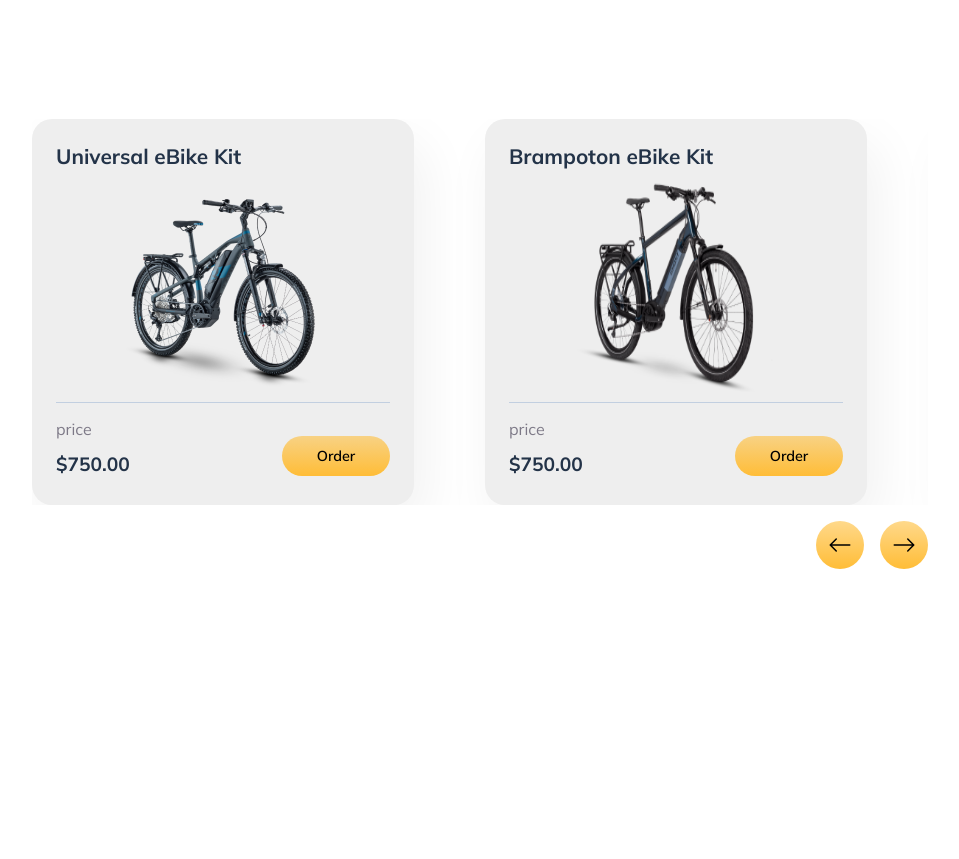
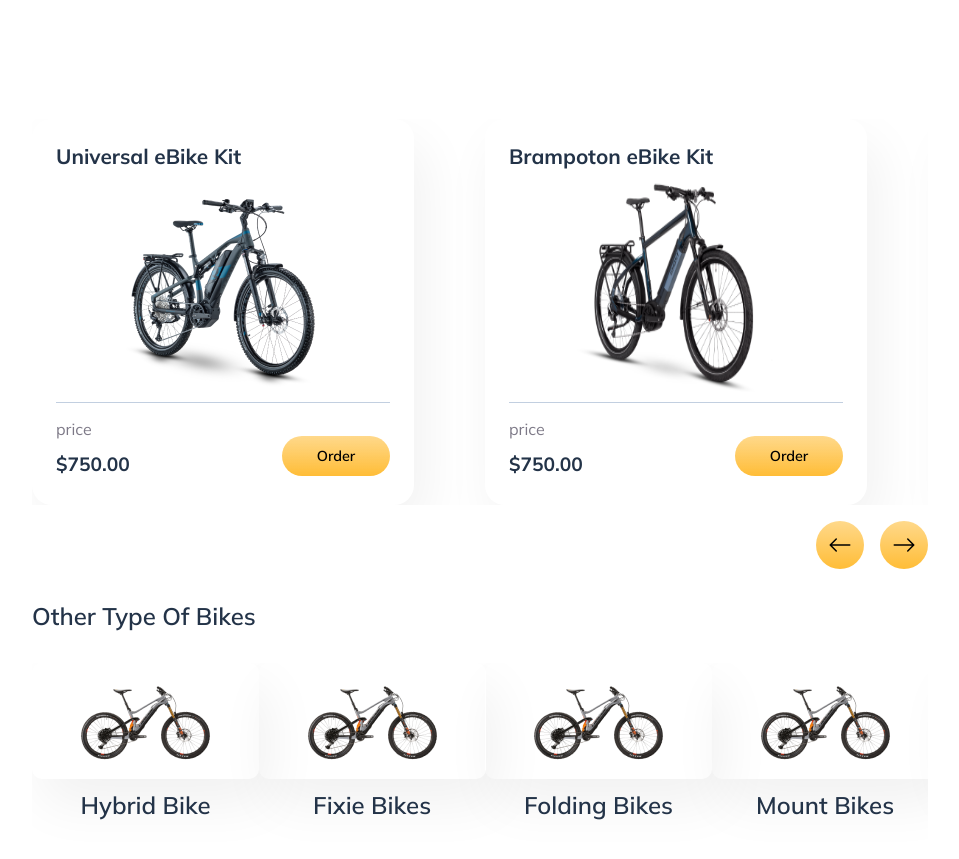
Before and after one commit to Iretoms/bike-store-landing-page, a React (Create React App) app: page / in a window 1280 px wide. Shown: the part 681-1540 px from the top of the page, without its empty margins (160-1119 px from the left). Built offline with nearby package versions, Linux system fonts and the light colour scheme.

Commit message:
Other Bikes section B

```diff
--- a/src/components/BikeTypes.js
+++ b/src/components/BikeTypes.js
@@ -2,16 +2,21 @@ import React from 'react';
 import styled from 'styled-components';
 
 import Ebikes from './Ebikes';
+import OtherBike from './OtherBike';
 
 const BikeTypes = () => {
     return (
-        <Section>
-            <Container>
-                <article className='e-bike'>
-                    <Ebikes/>
-                </article>
-            </Container>
-        </Section>
+      <Section>
+        <Container>
+          <article className="e-bike">
+            <Ebikes />
+          </article>
+          <article className="other-types">
+            <h4>Other Type Of Bikes</h4>
+            <OtherBike/>
+          </article>
+        </Container>
+      </Section>
     );
 };
 
@@ -23,6 +28,15 @@ width: 100%;
 const Container = styled.div`
 width: 70%;
 margin: 0 auto;
+.other-types {
+    margin-top: 2rem;
+    h4 {
+        color: #233348;
+        font-weight: 600;
+        font-size: 1.5rem;
+        margin-bottom: 2rem;
+    }
+}
 `
 
 export default BikeTypes;
--- a/src/components/Ebikes.js
+++ b/src/components/Ebikes.js
@@ -12,8 +12,7 @@ import "swiper/css/navigation";
 
 const Ebikes = () => {
   return (
-    <>
-      <SwiperContainer>
+      <>
         <Swiper
           modules={[Navigation, Pagination, Scrollbar, A11y]}
           spaceBetween={10}
@@ -52,7 +51,7 @@ const Ebikes = () => {
             <Card>
               <h4>Brampoton eBike Kit</h4>
               <div className="image-container">
-                <img src={brampoton} alt="universal" />
+                <img src={brampoton} alt="brampoton" />
               </div>
               <div className="price-order">
                 <div>
@@ -82,7 +81,7 @@ const Ebikes = () => {
             <Card>
               <h4>Universal eBike Kit</h4>
               <div className="image-container">
-                <img src={brampoton} alt="universal" />
+                <img src={brampoton} alt="brampoton" />
               </div>
               <div className="price-order">
                 <div>
@@ -102,15 +101,11 @@ const Ebikes = () => {
             <BsArrowRight />
           </div>
         </NavButtons>
-      </SwiperContainer>
-    </>
+      </>
   );
 };
 
-const SwiperContainer = styled.div``;
-
 const Card = styled.div`
-  background-color: #eee;
   padding: 1.5rem;
   width: 23.9rem;
   height: 24.1rem;
--- a/src/components/Hero.js
+++ b/src/components/Hero.js
@@ -80,9 +80,10 @@ const HeroText = styled.article`
       padding-left: 2.5rem;
       width: 100%;
       height: 3.5rem;
-      color: #c2cfe0;
+      color: #000;
       font-weight: 400;
       font-size: 0.9rem;
+      font-style: inherit;
       border-radius: 100px;
       border: 1px solid #c2cfe0;
       &:focus {
--- /dev/null
+++ b/src/components/OtherBike.js
@@ -0,0 +1,101 @@
+import React from 'react';
+import styled from 'styled-components';
+import hybrid from '../assets/pngs/hybrid.png'
+
+import { Swiper, SwiperSlide } from "swiper/react";
+import { Navigation, Pagination, Scrollbar, A11y } from "swiper";
+import "swiper/css";
+import "swiper/css/navigation";
+
+
+const OtherBike = () => {
+    return (
+      <>
+        <Swiper
+          modules={[Navigation, Pagination, Scrollbar, A11y]}
+          spaceBetween={10}
+          slidesPerView={1}
+          breakpoints={{
+            1024: {
+              slidesPerView: 4,
+            },
+            640: {
+              slidesPerView: 1,
+            },
+          }}
+          grabCursor={true}
+          watchSlidesVisibility={true}
+        >
+          <SwiperSlide>
+            <Card>
+              <div className="bike-image">
+                <img src={hybrid} alt="hybrid" />
+              </div>
+              <h4>Hybrid Bike</h4>
+            </Card>
+          </SwiperSlide>
+          <SwiperSlide>
+            <Card>
+              <div className="bike-image">
+                <img src={hybrid} alt="hybrid" />
+              </div>
+              <h4>Fixie Bikes</h4>
+            </Card>
+          </SwiperSlide>
+          <SwiperSlide>
+            <Card>
+              <div className="bike-image">
+                <img src={hybrid} alt="hybrid" />
+              </div>
+              <h4>Folding Bikes</h4>
+            </Card>
+          </SwiperSlide>
+          <SwiperSlide>
+            <Card>
+              <div className="bike-image">
+                <img src={hybrid} alt="hybrid" />
+              </div>
+              <h4>Mount Bikes</h4>
+            </Card>
+          </SwiperSlide>
+          <SwiperSlide>
+            <Card>
+              <div className="bike-image">
+                <img src={hybrid} alt="hybrid" />
+              </div>
+              <h4>City Bikes</h4>
+            </Card>
+          </SwiperSlide>
+        </Swiper>
+      </>
+    );
+};
+
+const Card = styled.div`
+  width: 14.2rem;
+  .bike-image {
+    width: 14.2rem;
+    height: 7.3rem;
+    box-shadow: 10px 24px 54px rgba(0, 0, 0, 0.06);
+    border-radius: 10px;
+    text-align: center;
+    padding-top: 1rem;
+  }
+  h4 {
+    font-weight: 600;
+    font-size: 1rem;
+    line-height: 20px;
+    text-align: center;
+    margin-top: 1rem;
+  }
+  &:hover {
+    .bike-image {
+      border: 2px solid #fcb72b;
+    }
+    h4 {
+      color: #fcb72b;
+    }
+  }
+`;
+
+export default OtherBike;
```
